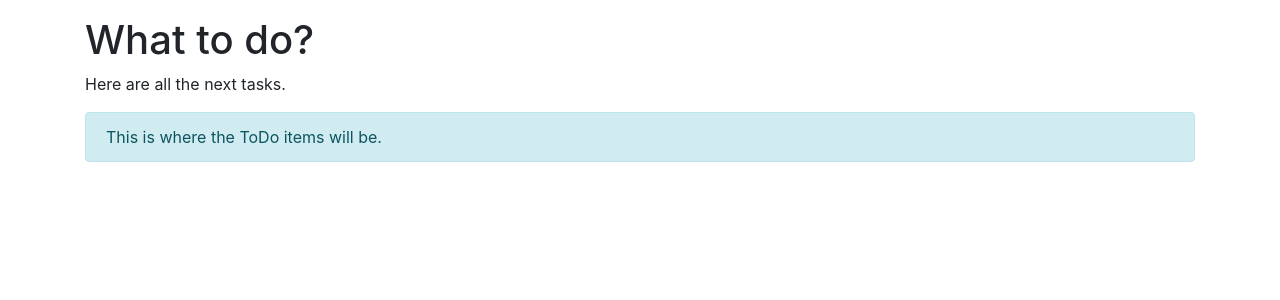
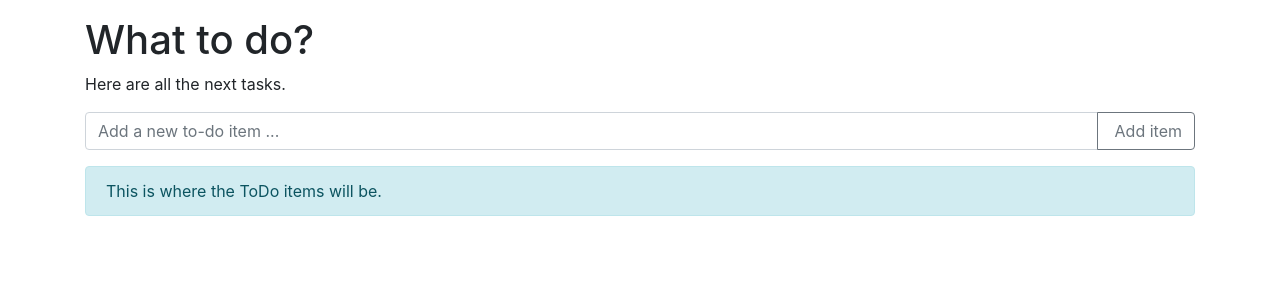
Before and after one commit to mhdalmasri/ToDoList-with-redux, a React (Create React App) app: page / in a window 1280 px wide. Shown: the top 300 px of the page. Built offline with nearby package versions, Linux system fonts and the light colour scheme.

Commit message:
event added

```diff
--- a/src/components/App.js
+++ b/src/components/App.js
@@ -1,12 +1,14 @@
 import React from "react";
 import Header from "./Header";
 import ToDoList from "./ToDoList";
+import ToDoForm from "./ToDoForm";
 
 class App extends React.Component {
   render() {
     return (
       <div className="container">
         <Header tagline="Here are all the next tasks." />
+        <ToDoForm />
         <ToDoList />
       </div>
     );
--- /dev/null
+++ b/src/components/ToDoForm.js
@@ -0,0 +1,37 @@
+import React from "react";
+
+class ToDoForm extends React.Component {
+  constructor(props) {
+    super(props);
+
+    this.handleSubmit = this.handleSubmit.bind(this);
+  }
+
+  textInput = React.createRef();
+
+  handleSubmit = (e) => {
+    e.preventDefault();
+    console.log(`Create new item: ${this.textInput.current.value}`);
+  }
+
+  render() {
+    return (
+      <form className="input-group my-3" onSubmit={this.handleSubmit}>
+        <input
+          className="form-control"
+          name="name"
+          type="text"
+          placeholder="Add a new to-do item ..."
+          ref={this.textInput}
+        />
+        <div className="input-group-append">
+          <button className="btn btn-outline-secondary" type="submit">
+            <i className="fas fa-plus" aria-hidden="true" />&nbsp;Add item
+          </button>
+        </div>
+      </form>
+    );
+  }
+}
+
+export default ToDoForm;
```
